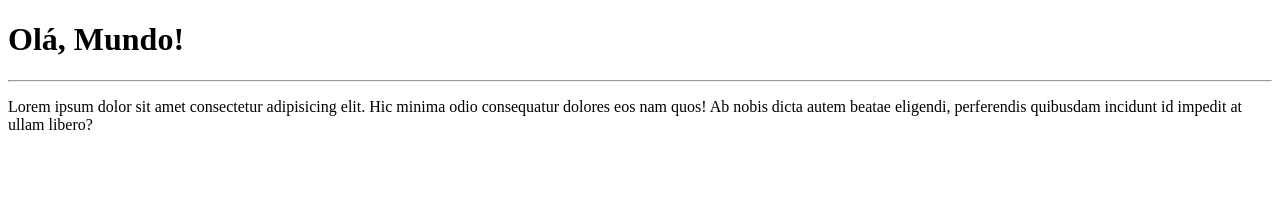
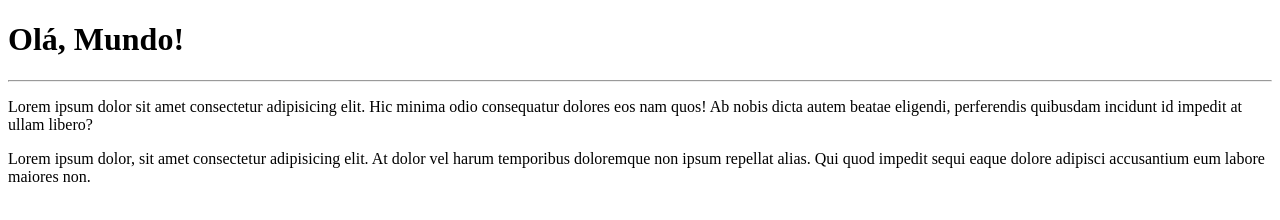
Before and after one commit to eu-kaueoliveira/Ola-Mundo, a plain HTML site: page site-exemplo/index.html in a window 1280 px wide. Drawn offline with Linux system fonts and the light colour scheme.

Commit message:
Adicionado um paragrafo

```diff
--- a/site-exemplo/index.html
+++ b/site-exemplo/index.html
@@ -12,5 +12,8 @@
   <p>Lorem ipsum dolor sit amet consectetur adipisicing elit. Hic minima odio
     consequatur dolores eos nam quos! Ab nobis dicta autem beatae eligendi,
     perferendis quibusdam incidunt id impedit at ullam libero?</p>
+    <p>Lorem ipsum dolor, sit amet consectetur adipisicing elit. At dolor vel
+    harum temporibus doloremque non ipsum repellat alias. Qui quod impedit
+    sequi eaque dolore adipisci accusantium eum labore maiores non.</p>
 </body>
 </html>
```
